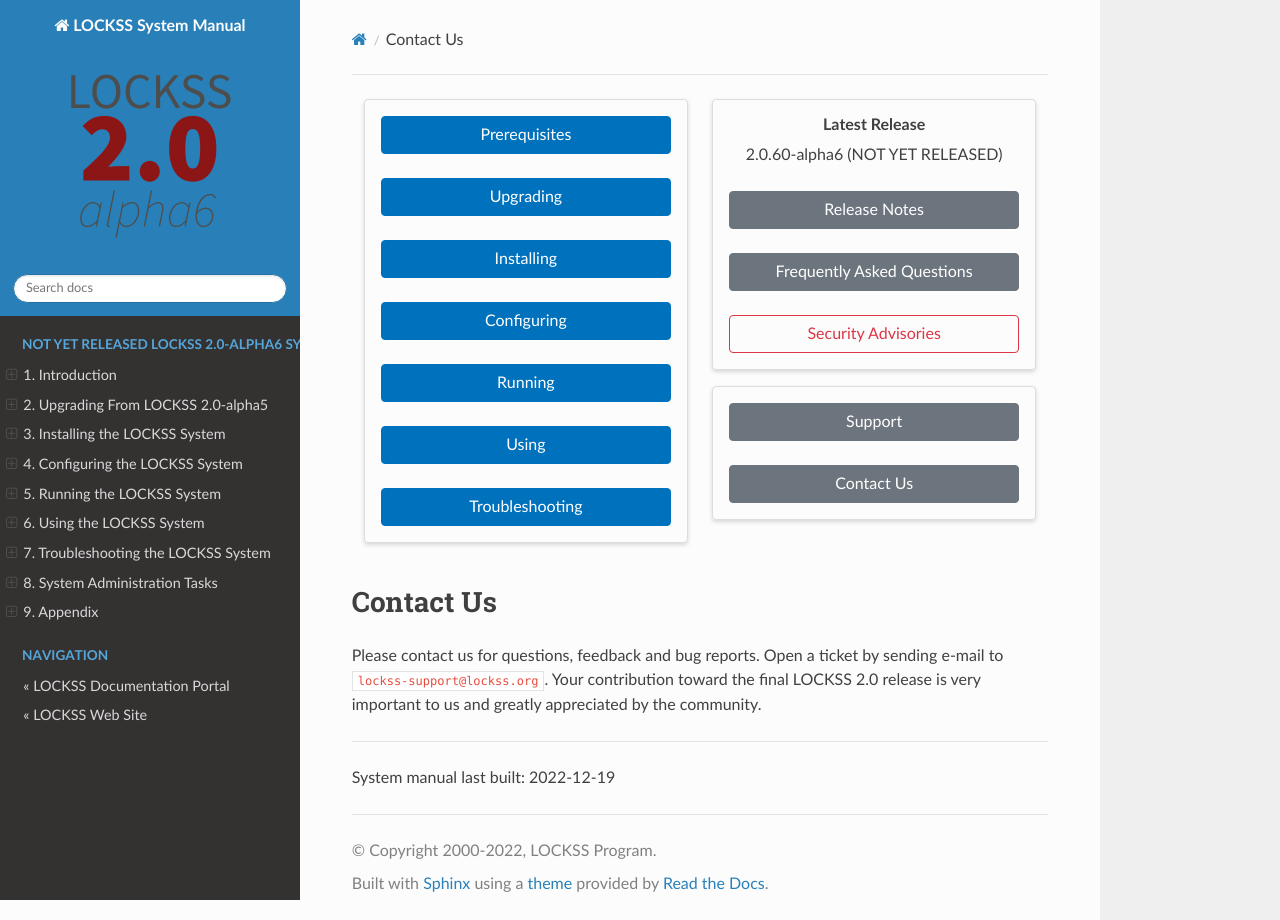
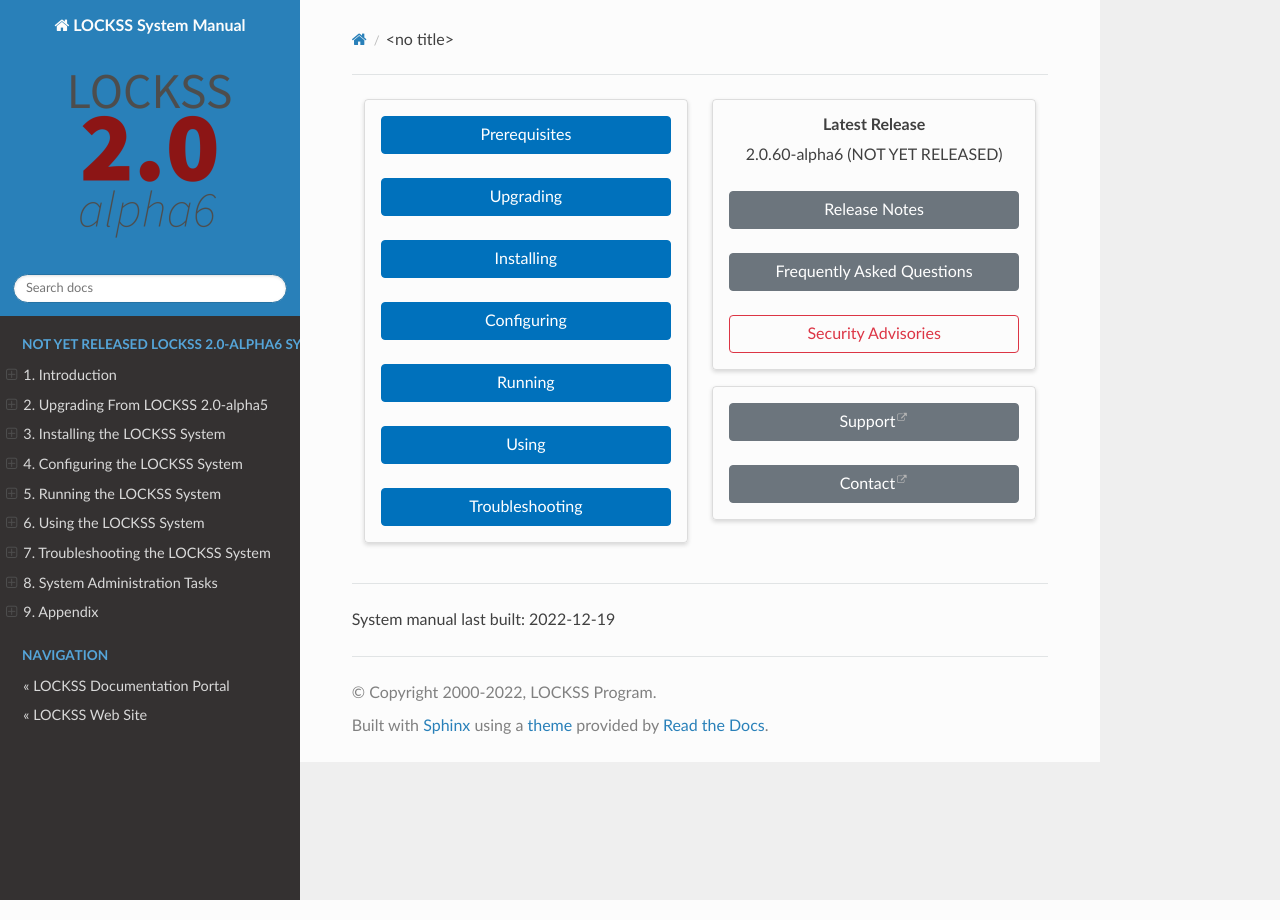
Before and after one commit to lockss/lockss-rtd-manual, a Sphinx documentation site: the page built from docs/front-page.rst, in a window 1280 px wide. Built offline with Sphinx 7.4.7 and the Read the Docs theme 2.0.0, drawn with Linux system fonts in a browser that asks for light colours; cross-references to code outside the pages are shown as plain code.

```diff
--- a/docs/front-page.rst
+++ b/docs/front-page.rst
@@ -86,23 +86,17 @@
       .. card::
          :text-align: center
 
-         .. button-ref:: /troubleshooting/support
-            :ref-type: doc
+         .. button-link:: https://www.lockss.org/support
             :color: secondary
             :expand:
 
-         .. button-ref:: Contact Us
-            :ref-type: ref
+            Support
+
+         .. button-link:: https://www.lockss.org/contact
             :color: secondary
             :expand:
 
-            Contact Us
-
-----------
-Contact Us
-----------
-
-Please contact us for questions, feedback and bug reports. Open a ticket by sending e-mail to :email:`lockss-support@lockss.org`. Your contribution toward the final LOCKSS 2.0 release is very important to us and greatly appreciated by the community.
+            Contact
 
 ----
 
```
